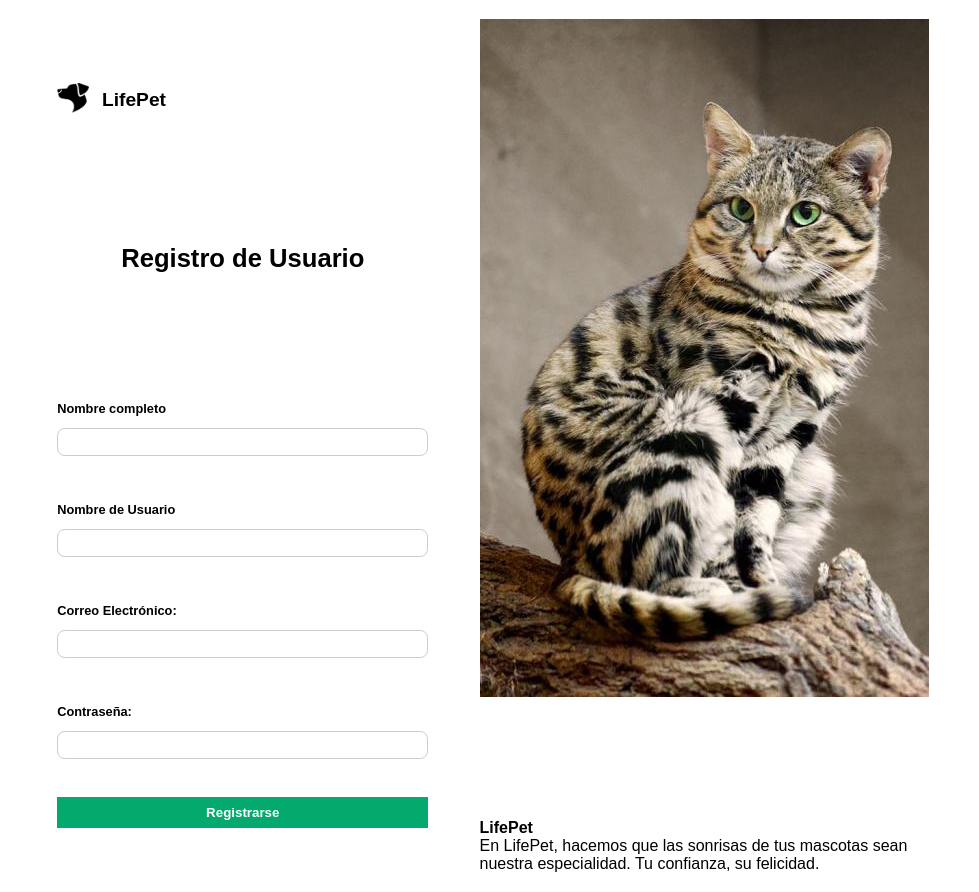
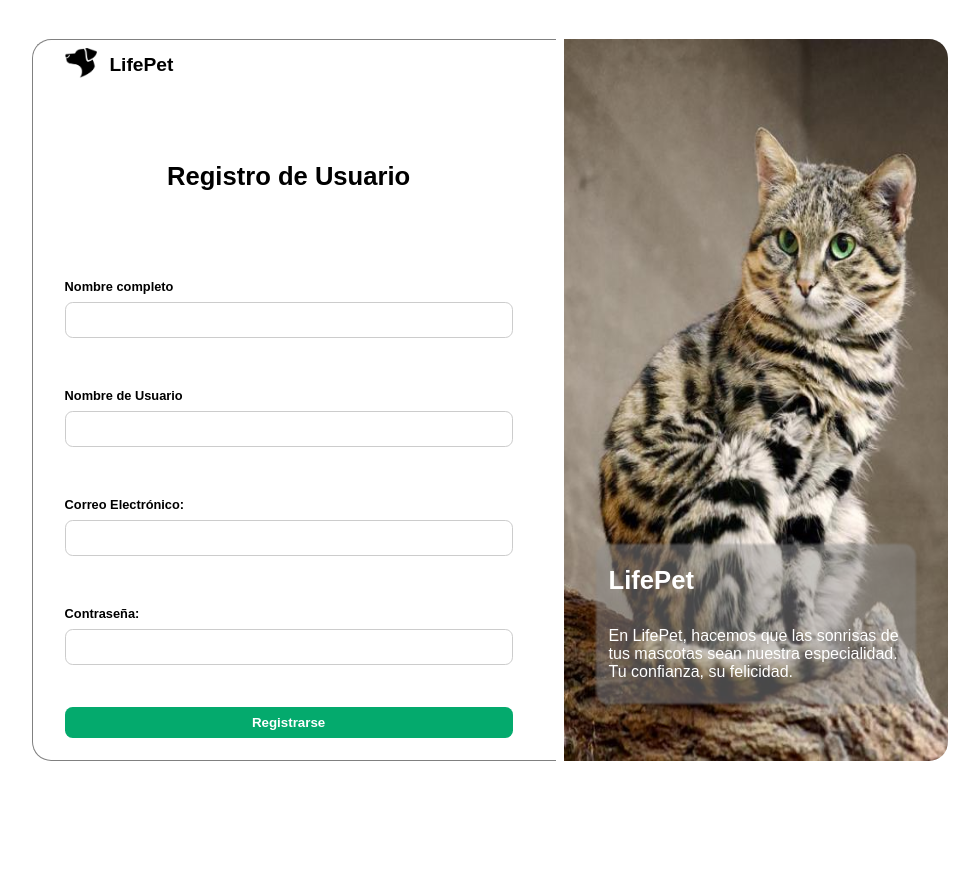
Before and after one commit to DieguitoLOL/trabajo_mascotas, a PHP site: the page made by SingUp.php in a window 1280 px wide. Shown: the whole page, without its empty margins (154-1133 px from the left). After the commit the page ends 761 px from the top, so only its background shows below. Run offline with PHP 8.4, Linux system fonts and the light colour scheme.

Commit message:
Terminando diseño del registro

```diff
--- a/SingUp.php
+++ b/SingUp.php
@@ -50,7 +50,8 @@
     </section>
     <section class="seccion_contenido">
         <div class="seccion_contenido-img"><img class="imagen_contenido" src="img/ImagenGato.jpeg" alt="Imagen gatito"></div>
-        <div class="seccion_contenido-text">
+        <div class="seccion_contenido-text"></div>
+        <div class="seccion-contenido_textalineado">
             <h4>LifePet</h4>
             <p>En LifePet, hacemos que las sonrisas de tus mascotas sean nuestra especialidad. Tu confianza, su felicidad.</p>
         </div>
--- a/css/style.css
+++ b/css/style.css
@@ -1,38 +1,47 @@
 * {
-    margin: 0px;
-    padding: 0px;
-    box-sizing: border-box;
-    font-family: Arial, sans-serif;
+  margin: 0px;
+  padding: 0px;
+  box-sizing: border-box;
+  font-family: Arial, sans-serif;
 }
 
-h1{
+body {
+  width: 70vw;
+  height: 100vh;
+  display: flex;
+}
+
+h1 {
   font-size: 2vw;
 }
 
 main {
   display: flex;
-  /* gap: 13vw; */
-  /* justify-content: space-between; */
-  width: 70%;
+  width: 41vw;
   margin: auto;
-  padding: 1.5vw;
+  padding: 0vh 0vh 0vh 4vh;
   gap: 4vw;
+  height: 90.3vh;
+  border-radius: 1.5vw 0vw 0vw 1.5vw;
+  border-top: 0.1vw solid gray;
+  border-bottom: 0.1vw solid gray;
+  border-left: 0.1vw solid gray;
 }
 
 /* ------Este codigo es del registro------ */
 .seccion_ingreso {
-  /* padding: 2vw; */
   width: 50vw;
-  height: 100vh;
+  height: 74vh;
   display: flex;
   flex-direction: column;
-  justify-content: space-around;
+  gap: 10vh;
 }
 
 .contenido_logo {
   display: flex;
   align-items: center;
   gap: 1vw;
+  padding-top: 1vh;
 }
 
 .logo {
@@ -44,11 +53,11 @@ main {
 }
 
 .contenido_registro {
-  height: 40vw;
+  height: 41vw;
   display: flex;
   flex-direction: column;
   align-items: center;
-  gap: 15vh;
+  gap: 10vh;
 }
 
 form {
@@ -63,19 +72,21 @@ label {
   padding: 1vh 0px;
 }
 
-.registros{
+.registros {
   display: grid;
 }
 
-input[type=text], input[type=email], input[type=password] {
+input[type=text],
+input[type=email],
+input[type=password] {
   padding: 0px 0.5vw;
   display: inline-block;
   border: 0.1vh solid #ccc;
   border-radius: 0.6vw;
   transform: translateY(-50%);
   background-color: white;
-  width: 29vw;
-  height: 3.5vh;
+  width: 35vw;
+  height: 4.5vh;
 }
 
 input[type=submit] {
@@ -84,8 +95,9 @@ input[type=submit] {
   padding: 1vh 0vh;
   border: none;
   cursor: pointer;
-  width: 29vw;
+  width: 35vw;
   font-weight: 700;
+  border-radius: 0.6vw;
 }
 
 input[type=submit]:hover {
@@ -95,23 +107,60 @@ input[type=submit]:hover {
 
 
 /* -----Este codigo es de la imagen----- */
-.seccion_contenido{
-
+.seccion_contenido {
+  height: 50vh;
+  width: 20vw;
+  height: 85vh;
+  flex-direction: column;
+  justify-content: end;
 }
 
-.seccion_contenido-img{
-
-position: relative;
-
-width: 36vw;
-
-height: 100vh;
+.seccion_contenido-img {
 }
 
-.imagen_contenido{
-
+.imagen_contenido {
+  border-radius: 0vw 1.5vw 1.5vw 0vw;
+  position: absolute;
+  width: 30vw;
+  margin-top: -0.1vh;
+  height: 90.3vh;
 }
 
-.seccion_contenido-text{
+.seccion_contenido-text {
+  position: relative;
+  width: 25vw;
+  height: 20vh;
+  display: flex;
+  flex-direction: column;
+  justify-content: center;
+  background-color: rgb(143, 143, 143);
+  margin: 63vh 0vw 0vw 2.5vw;
+  gap: 4vh;
+  padding: 1vh 1vw;
+  opacity: 0.5;
+  z-index: 1;
+  filter: blur(1px);
+  border-radius: 1vw;
+}
 
+.seccion-contenido_textalineado {
+  position: relative;
+  width: 25vw;
+  height: 20vh;
+  display: flex;
+  flex-direction: column;
+  justify-content: center;
+  margin: -20vh 0vw 0vw 2.5vw;
+  gap: 4vh;
+  padding: 1vh 1vw;
+  z-index: 2;
 }
+
+h4 {
+  font-size: 2vw;
+  color: white;
+}
+
+p {
+  color: white;
+}
--- a/process/procesar_registro.php
+++ b/process/procesar_registro.php
@@ -13,16 +13,8 @@ if ($_SERVER["REQUEST_METHOD"] === "POST" && isset($_POST["btRegister"])) {
     $username = $conn -> real_escape_string($_POST["UserName"]);
     $email = $conn -> real_escape_string($_POST["email"]);
     $checkQuery = "SELECT * FROM User WHERE nombre= '$nombre' or username = '$username' or email = '$email'";
-    // $checkQuery2 = "SELECT email FROM User WHERE email == $email";
     $result = $conn -> query($checkQuery);
-    // $result2 = $conn -> query($checkQuery2);
-    if ($result -> num_rows > 0 /*or $result2 -> num_rows > 0*/) {
-        // if($result -> num_rows > 0){
-        //     echo"usuario en uso";
-        // }
-        // if($result2 -> num_rows > 0){
-        //     echo"email en uso";
-        // }
+    if ($result -> num_rows > 0) {
         echo"usuario en uso";
     }
     else {
```
